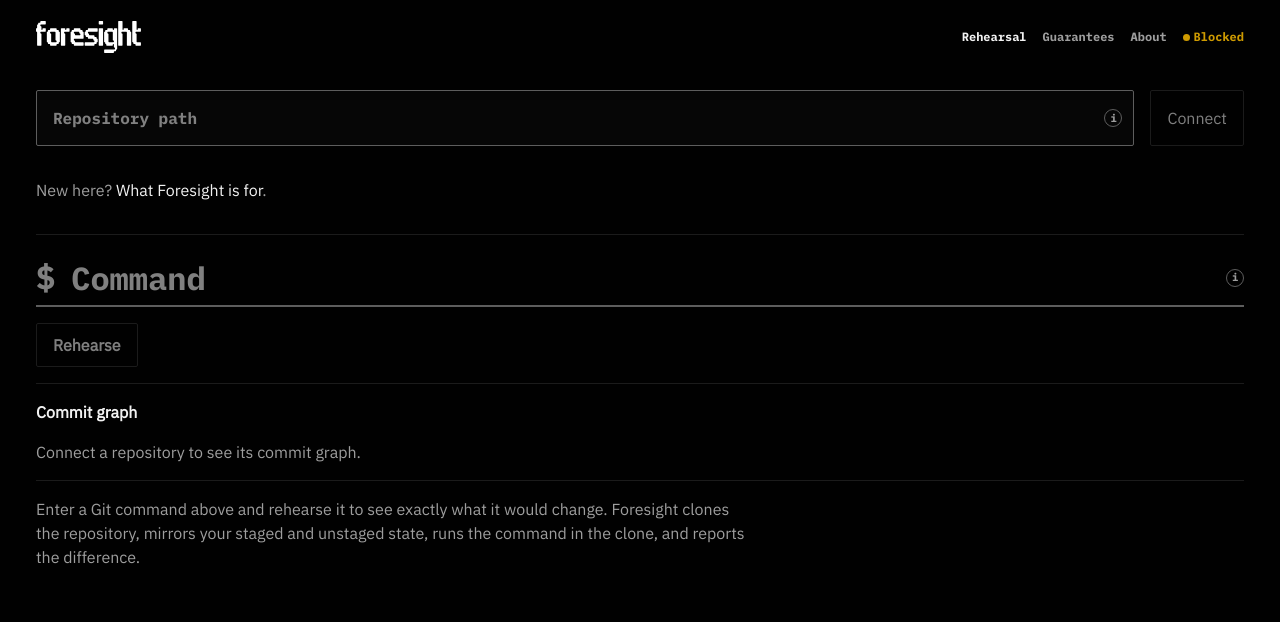
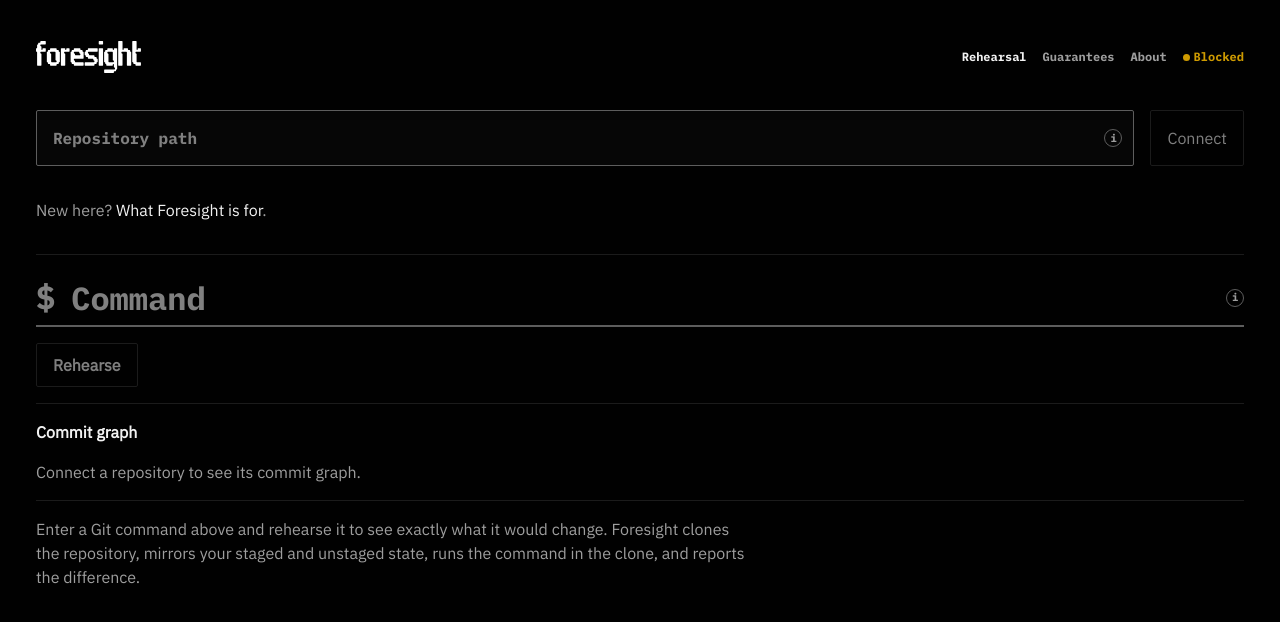
Before and after one commit to kaylubr/Foresight, a React (Vite) app in the folder web/: page / in a window 1280 px wide. Shown: the top 622 px of the page. Built offline with nearby package versions, Linux system fonts and the light colour scheme; no server answers.

Commit message:
fix: rehearsal page's masthead spacing is different compared to other pages

```diff
--- a/web/src/styles.css
+++ b/web/src/styles.css
@@ -145,7 +145,6 @@
 
 .page.workbench {
   min-height: 100dvh;
-  padding-top: var(--space-4);
   padding-bottom: var(--space-9);
 }
 
```
